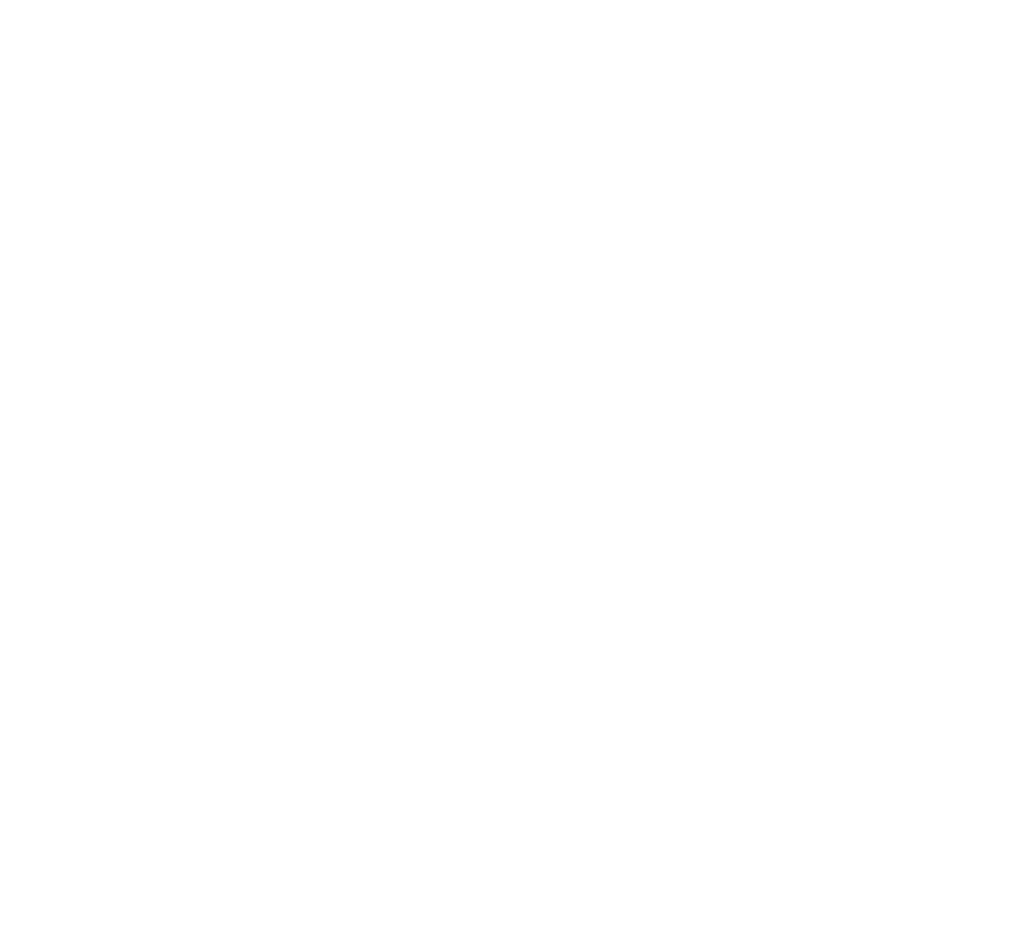
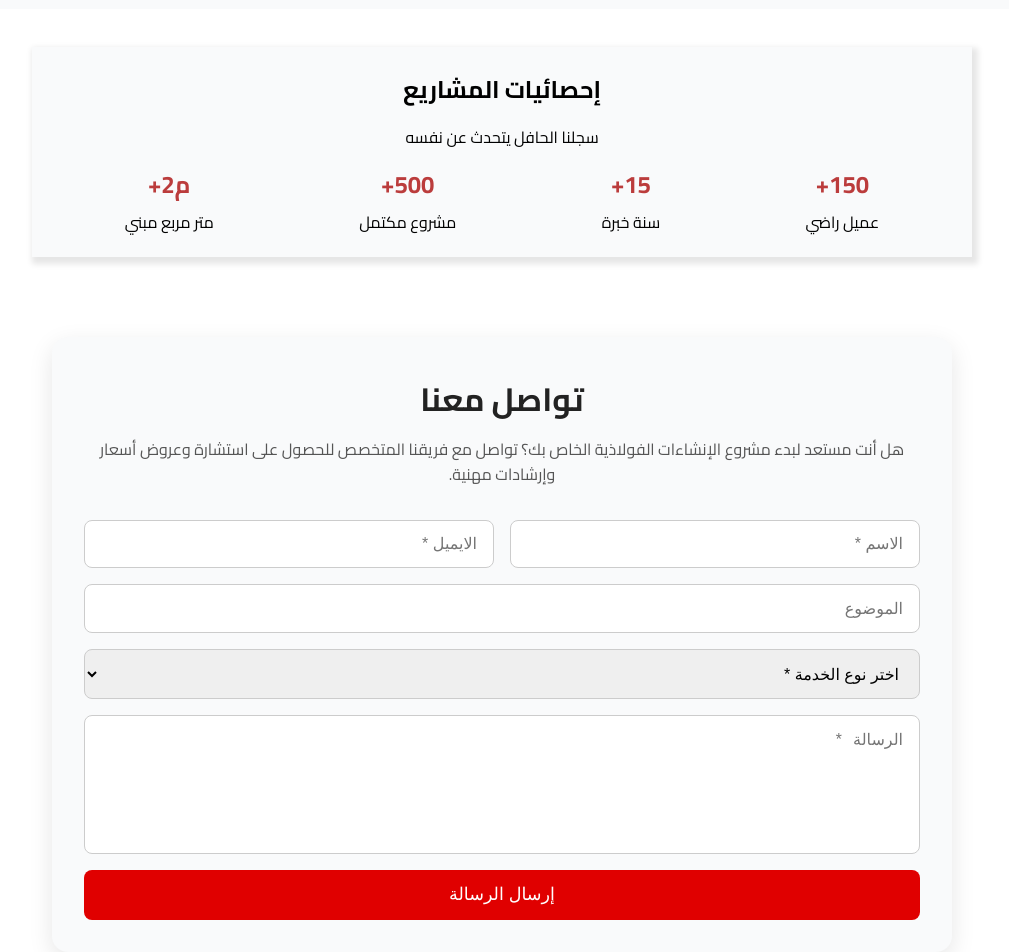
Before and after one commit to SHLcomp/reval-world, a React (Vite) app: page / in a window 1280 px wide. Shown: the part 4700-5652 px from the top of the page, without its empty margins (138-1147 px from the left). Before the commit the page ends 4633 px from the top, so only its background shows below. Built offline with nearby package versions, Linux system fonts and the light colour scheme.

Commit message:
projects stats and contact form and respo

```diff
--- a/src/components/contactForm/ContactForm.jsx
+++ b/src/components/contactForm/ContactForm.jsx
@@ -0,0 +1,98 @@
+import { useState } from "react";
+import "./ContactForm.scss";
+
+const ContactForm = () => {
+  const [formData, setFormData] = useState({
+    name: "",
+    email: "",
+    subject: "",
+    service: "", // new dropdown field
+    message: "",
+  });
+
+  const [status, setStatus] = useState("");
+
+  const handleChange = (e) => {
+    setFormData({ ...formData, [e.target.name]: e.target.value });
+  };
+
+  const handleSubmit = (e) => {
+    e.preventDefault();
+
+    if (!formData.name || !formData.email || !formData.message) {
+      setStatus("الرجاء تعبئة جميع الحقول المطلوبة.");
+      return;
+    }
+
+    setStatus("تم إرسال الرسالة بنجاح ✅");
+    setFormData({ name: "", email: "", subject: "", service: "", message: "" });
+  };
+
+  return (
+    <div className="contact-form">
+      <h2>تواصل معنا</h2>
+      <p>
+        هل أنت مستعد لبدء مشروع الإنشاءات الفولاذية الخاص بك؟ تواصل مع فريقنا
+        المتخصص للحصول على استشارة وعروض أسعار وإرشادات مهنية.
+      </p>
+
+      <form onSubmit={handleSubmit}>
+        <div className="input-group">
+          <input
+            type="text"
+            name="name"
+            placeholder="الاسم *"
+            value={formData.name}
+            onChange={handleChange}
+            required
+          />
+          <input
+            type="email"
+            name="email"
+            placeholder="الايميل *"
+            value={formData.email}
+            onChange={handleChange}
+            required
+          />
+        </div>
+
+        <input
+          type="text"
+          name="subject"
+          placeholder="الموضوع"
+          value={formData.subject}
+          onChange={handleChange}
+        />
+
+        {/* 📌 New Dropdown */}
+        <select
+          name="service"
+          value={formData.service}
+          onChange={handleChange}
+          required
+        >
+          <option value="">اختر نوع الخدمة *</option>
+          <option value="استشارة">ألواح الساندويتش</option>
+          <option value="تصميم">الأبواب و النوافذ</option>
+          <option value="إنشاء">الحظائر و المستودعات</option>
+          <option value="صيانة">خدمات التركيب</option>
+        </select>
+
+        <textarea
+          name="message"
+          placeholder="الرسالة *"
+          rows="6"
+          value={formData.message}
+          onChange={handleChange}
+          required
+        ></textarea>
+
+        <button type="submit">إرسال الرسالة</button>
+      </form>
+
+      {status && <p className="status">{status}</p>}
+    </div>
+  );
+};
+
+export default ContactForm;
--- /dev/null
+++ b/src/components/contactForm/ContactForm.scss
@@ -0,0 +1,125 @@
+.contact-form {
+    width: clamp(300px, 85vw, 900px);
+    margin: 5rem auto;
+    padding: 2rem;
+    background: var(--second-color);
+    border-radius: 1rem;
+    box-shadow: 0 8px 24px rgba(0, 0, 0, 0.1);
+    text-align: center;
+    direction: rtl;
+
+    h2 {
+        font-size: 2rem;
+        margin-bottom: 0.5rem;
+        color: #222;
+    }
+
+    p {
+        margin-bottom: 2rem;
+        color: #555;
+        line-height: 1.6;
+    }
+
+    form {
+        display: flex;
+        flex-direction: column;
+        gap: 1rem;
+
+        .input-group {
+            display: flex;
+            gap: 1rem;
+
+            input {
+                flex: 1;
+                min-width: 0; // prevents overflow on small screens
+            }
+        }
+
+        input,
+        textarea,
+        select {
+            padding: 0.9rem 1rem;
+            border: 1px solid #ccc;
+            border-radius: 0.5rem;
+            font-size: 1rem;
+            outline: none;
+            transition: border 0.3s ease;
+
+            &:focus {
+                border-color: green;
+            }
+        }
+
+        textarea {
+            resize: none;
+        }
+
+        button {
+            padding: 0.9rem;
+            font-size: 1.1rem;
+            border: none;
+            border-radius: 0.5rem;
+            background: var(--main-color);
+            color: #fff;
+            cursor: pointer;
+            transition: background 0.3s ease;
+
+            &:hover {
+                background: var(--main-txt-color);
+            }
+        }
+    }
+
+    .status {
+        margin-top: 1rem;
+        font-size: 0.95rem;
+        color: green;
+    }
+
+
+}
+
+/* 📱 Responsive styles */
+@media (max-width: 768px) {
+    .contact-form {
+        .input-group {
+            flex-direction: column;
+            gap: 0.8rem;
+        }
+
+        h2 {
+            font-size: 1.6rem;
+        }
+
+        p {
+            font-size: 0.95rem;
+        }
+
+        form {
+
+            input,
+            textarea,
+            button {
+                font-size: 1rem;
+            }
+        }
+    }
+}
+
+@media (max-width: 480px) {
+    .contact-form {
+        padding: 1.5rem;
+
+        h2 {
+            font-size: 1.4rem;
+        }
+
+        p {
+            font-size: 0.9rem;
+        }
+
+        form {
+            gap: 0.8rem;
+        }
+    }
+}
--- a/src/components/projects/Projects.scss
+++ b/src/components/projects/Projects.scss
@@ -5,7 +5,7 @@
     justify-content: center;
     width: 100%;
     background: var(--second-color);
-    padding-top: 2cm;
+    padding-block: 2cm;
     gap: 20px;
     direction: rtl;
 
@@ -36,7 +36,7 @@
                 top: 10px;
                 right: 5px;
                 font-size: small;
-                background: red;
+                background: var(--main-color);
                 padding: 5px 10px;
                 color: white;
                 border-radius: 20px;
--- /dev/null
+++ b/src/components/stats/Stats.jsx
@@ -0,0 +1,21 @@
+import './Stats.scss';
+
+export const Stats = () => {
+  return (
+    <div className='stats'>
+        <div className="stats-cont">
+            <h2>إحصائيات المشاريع</h2>
+            <p>سجلنا الحافل يتحدث عن نفسه</p>
+            <ul>
+                <li><span>+2م</span>متر مربع مبني</li>
+                <li><span>+500</span>مشروع مكتمل</li>
+                <li><span>+15</span>سنة خبرة</li>
+                <li><span>+150</span>عميل راضي</li>
+            </ul>
+        </div>
+    </div>
+  )
+}
+
+
+export default Stats;
--- /dev/null
+++ b/src/components/stats/Stats.scss
@@ -0,0 +1,52 @@
+.stats {
+    display: flex;
+    flex-direction: column;
+    gap: 20px;
+    justify-content: center;
+    align-items: center;
+    margin-top: 1cm;
+
+    .stats-cont {
+        display: flex;
+        flex-direction: column;
+        justify-content: center;
+        align-items: center;
+        background: var(--second-color);
+        box-shadow: 3px 4px 6px 3px rgba(0, 0, 0, 0.1);
+        gap: 10px;
+        padding: 20px;
+
+        ul {
+            display: flex;
+            justify-content: space-around;
+            align-items: center;
+            width: clamp(3cm, 80vw, 900px);
+            list-style: none;
+            flex-wrap: wrap;
+
+            li {
+                display: flex;
+                flex-direction: column;
+                justify-content: center;
+                align-items: center;
+
+                span {
+                    color: var(--main-txt-color);
+                    font-size: x-large;
+                    font-weight: 700;
+                }
+            }
+        }
+    }
+}
+
+@media (max-width:600px) {
+    .stats {
+        margin-top: 0cm;
+    }
+
+    .stats-cont {
+        width: 100%;
+        background: white !important;
+    }
+}
--- a/src/pages/Home.jsx
+++ b/src/pages/Home.jsx
@@ -5,6 +5,8 @@ import Main from '../components/main/Main';
 import Why from '../components/whyus/Why';
 import Gallery from '../components/gallery/Gallery';
 import Projects from '../components/projects/Projects';
+import Stats from '../components/stats/Stats';
+import ContactForm from '../components/contactForm/ContactForm';
 
 export const Home = () => {
   return (
@@ -15,6 +17,8 @@ export const Home = () => {
         <Why />
         <Gallery/>
         <Projects />
+        <Stats />
+        <ContactForm />
     </div>
   )
 }
```
Also changed, not shown: src/components/navbar/Navbar.jsx (+9 -6 lines), src/data/contactInfo.js (added).
